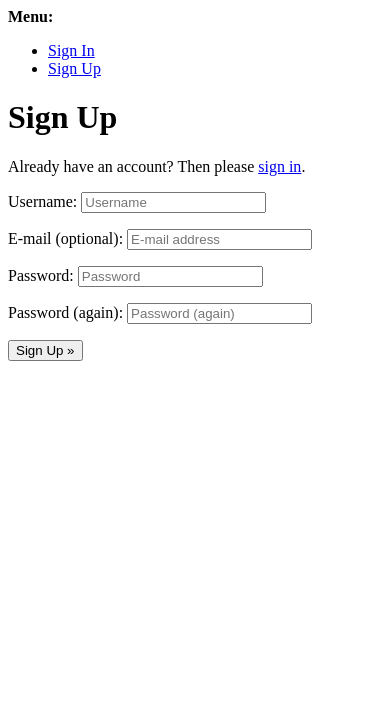
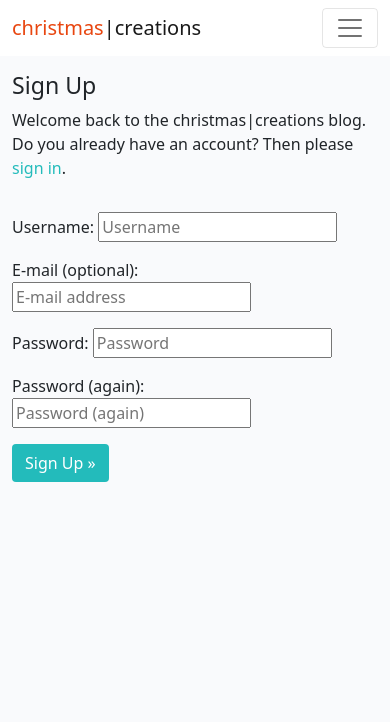
Before and after one commit to MichelleCorrigan/DjangoProject, a Django app: page /accounts/signup/ in a window 390 px wide. Shown: the top 722 px of the page. Run offline with Django 3.2, Linux system fonts and the light colour scheme.

Commit message:
Edit logout.html and signup.html

```diff
--- a/templates/account/signup.html
+++ b/templates/account/signup.html
@@ -1,21 +1,31 @@
-{% extends "account/base.html" %}
+{% extends "base.html" %}
 
 {% load i18n %}
 
 {% block head_title %}{% trans "Signup" %}{% endblock %}
 
 {% block content %}
-<h1>{% trans "Sign Up" %}</h1>
+<div class="container">
+  <div class="row">
+      <div class="col-md-8 mt-3 offset-md-2">
+        <h3>{% trans "Sign Up" %}</h3>
 
-<p>{% blocktrans %}Already have an account? Then please <a href="{{ login_url }}">sign in</a>.{% endblocktrans %}</p>
-
+        <p>{% blocktrans %}Welcome back to the christmas|creations blog. Do you already have an account? Then please
+              <a class="link" href="{{ login_url }}">sign in</a>.{% endblocktrans %}</p>
+      </div>
+  </div>
+  <div class="row">
+    <div class="col-md-8 mt-3 offset-md-2">
       <form class="signup" id="signup_form" method="post" action="{% url 'account_signup' %}">
         {% csrf_token %}
         {{ form.as_p }}
         {% if redirect_field_value %}
         <input type="hidden" name="{{ redirect_field_name }}" value="{{ redirect_field_value }}" />
         {% endif %}
-  <button type="submit">{% trans "Sign Up" %} &raquo;</button>
+        <button class="btn btn-signup right" type="submit">{% trans "Sign Up" %} &raquo;</button>
       </form>
+    </div>
+  </div>
+</div>
 
 {% endblock %}
```
Also changed, not shown: templates/account/logout.html (+13 -5 lines). Lines whose indentation alone changed are shown as unchanged.
